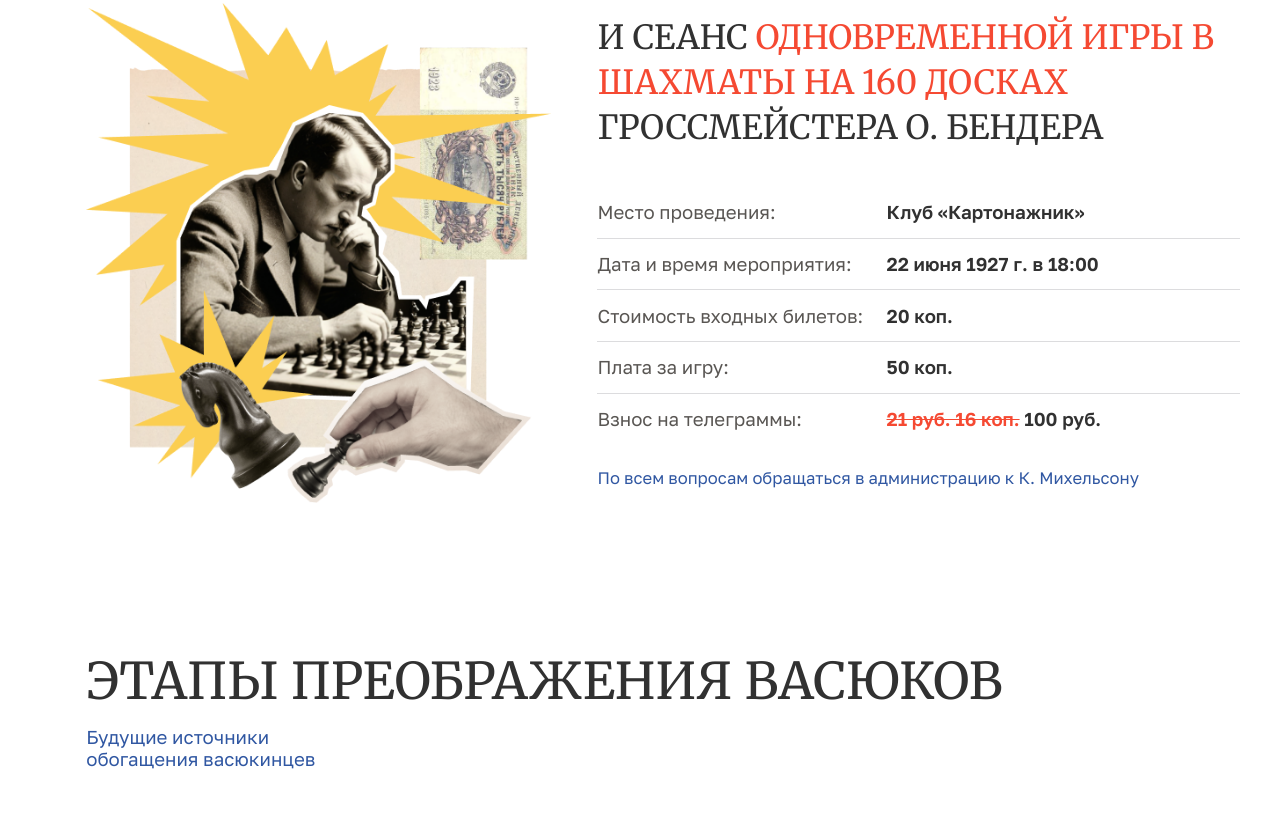
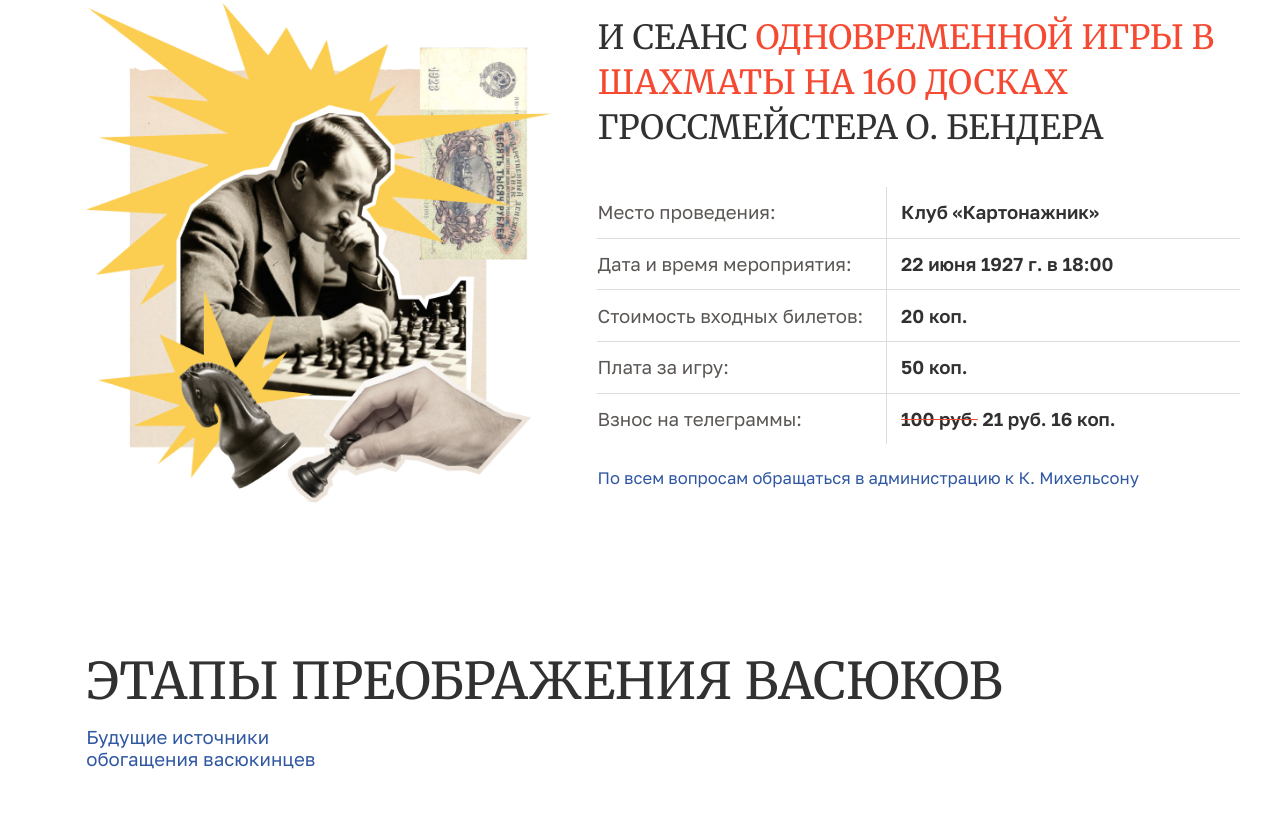
Before and after one commit to GoncharovMaksim/crowd.yandex.ru, a website built with Vite: page index.html in a window 1280 px wide. Shown: the part 1084-1902 px from the top of the page. Built offline with nearby package versions, Linux system fonts and the light colour scheme.

Commit message:
style: refine session table styling with updated borders, padding, and text-decoration

```diff
--- a/index.html
+++ b/index.html
@@ -140,7 +140,7 @@
                 </tr>
                 <tr>
                   <td class="session-table__key">Взнос на телеграммы:</td>
-                  <td class="session-table__val"><span class="line-through">21 руб. 16 коп.</span> 100 руб.</td>
+                  <td class="session-table__val"><span class="line-through">100 руб.</span> 21 руб. 16 коп.</td>
                 </tr>
               </tbody>
             </table>
--- a/style.css
+++ b/style.css
@@ -78,7 +78,7 @@ table {
 
 .line-through {
   text-decoration: line-through;
-  color: var(--color-accent-red);
+  text-decoration-color: var(--color-accent-red);
 }
 
 /* --- Layout Container --- */
@@ -510,7 +510,7 @@ table {
 }
 
 .session-table tr {
-  border-bottom: 0.07vw solid var(--color-border);
+  border-bottom: 0.15vw solid var(--color-border);
 }
 
 .session-table tr:first-child {
@@ -522,7 +522,8 @@ table {
 }
 
 .session-table td {
-  padding: 1.1vw 0; /* 16px / 13.66 */
+  padding-top: 1.1vw;
+  padding-bottom: 1.1vw;
   font-family: var(--font-body);
   font-size: 1.46vw; /* 20px / 13.66 */
   line-height: 1.2;
@@ -533,11 +534,13 @@ table {
   width: 45%;
   font-weight: 400;
   padding-right: 1.1vw;
+  border-right: 0.15vw solid var(--color-border);
 }
 
 .session-table__val {
   color: var(--color-text-dark);
   font-weight: 600;
+  padding-left: 1.1vw;
 }
 
 .session-block__notice {
@@ -1077,10 +1080,12 @@ table {
     width: 100%;
     padding-right: 0;
     padding-bottom: 1vw;
+    border-right: none;
   }
 
   .session-table__val {
     width: 100%;
+    padding-left: 0;
   }
 
   .session-block__notice {
```
